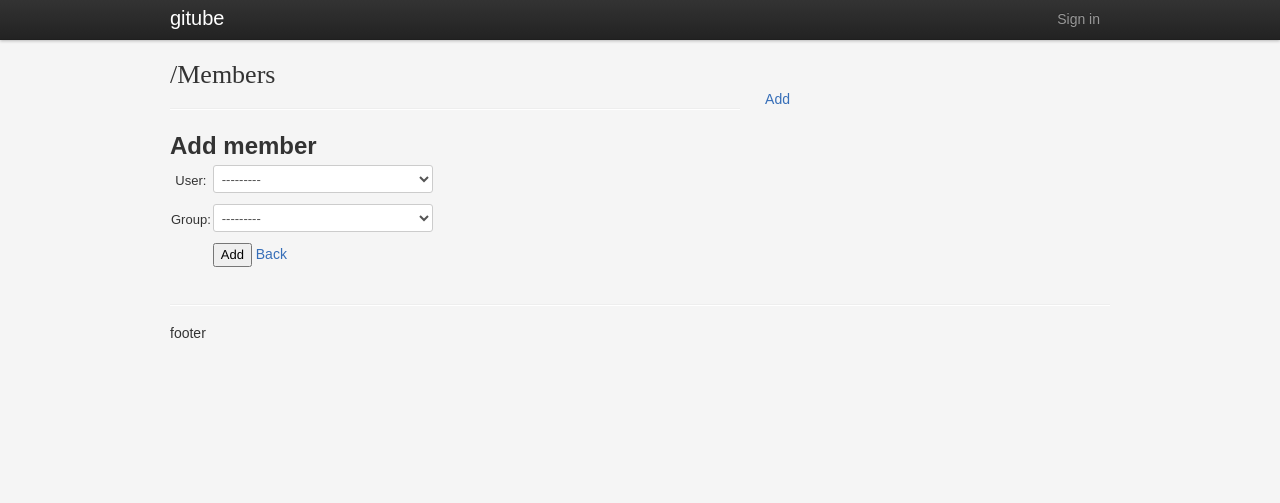
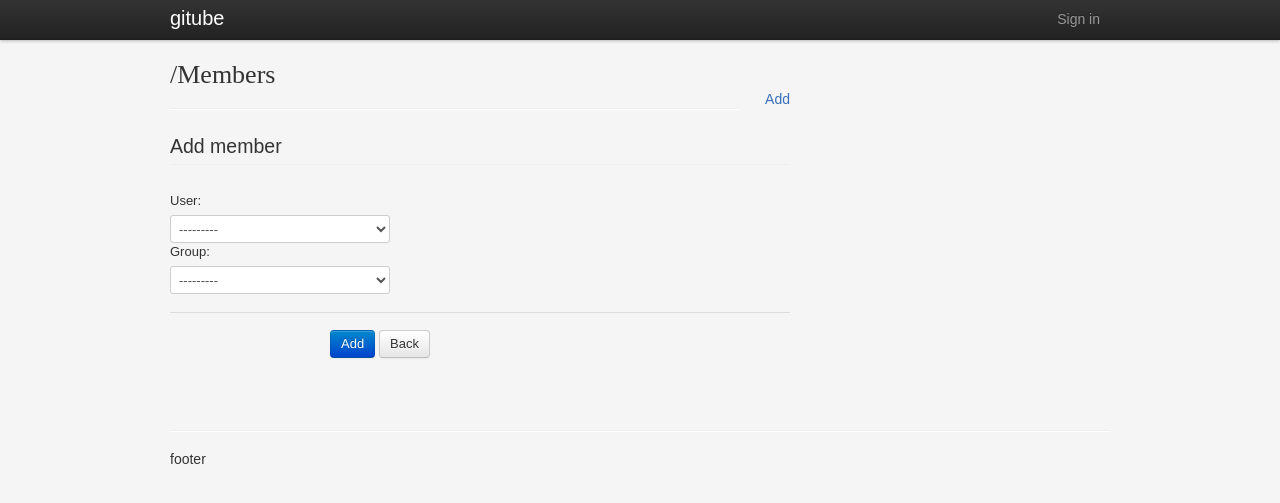
Before and after one commit to harryxu/gitube, a Django app: template gitube/templates/project/member_add_form.html in a window 1280 px wide. Shown: the top 503 px of the page. Run offline with Django 3.2, Linux system fonts and the light colour scheme; the template is opened without the code that fills it: values that come from a table or form of the project are taken from there, others are empty; parts of the project's set-up code (start-up, migrations or seed data) failed here and were passed over; some libraries are stand-ins or nearby versions.

Commit message:
Member add form style.

```diff
--- a/gitube/templates/project/member_add_form.html
+++ b/gitube/templates/project/member_add_form.html
@@ -1,15 +1,16 @@
 {% extends "project/member_base.html" %}
 {% load i18n %}
+{% load bootstrap %}
 
 {% block memberContent %}
-<h2>{% trans "Add member" %}</h2>
-<form action="" method="post">
-  <table border="0">
-    {{ form}}
-    <tr><th></th><td>
-        <button class="sexybutton"><span><span>{% trans "Add" %}</span></span></button>
-        <a href="{% url list_project_members project.slug %}">{% trans "Back" %}</a>
-    </td></tr>
-  </table>
+<form class="form-horizontal" method="post">
+  <fieldset>
+    <legend>{% trans "Add member" %}</legend>
+    {{ form|bootstrap }}
+    <div class="form-actions">
+      <input type="submit" class="btn btn-primary" value="{% trans "Add" %}" />
+      <a class="btn" href="{% url list_project_members project.slug %}">{% trans "Back" %}</a>
+    </div>
+  </fieldset>
 </form>
 {% endblock %}
```
